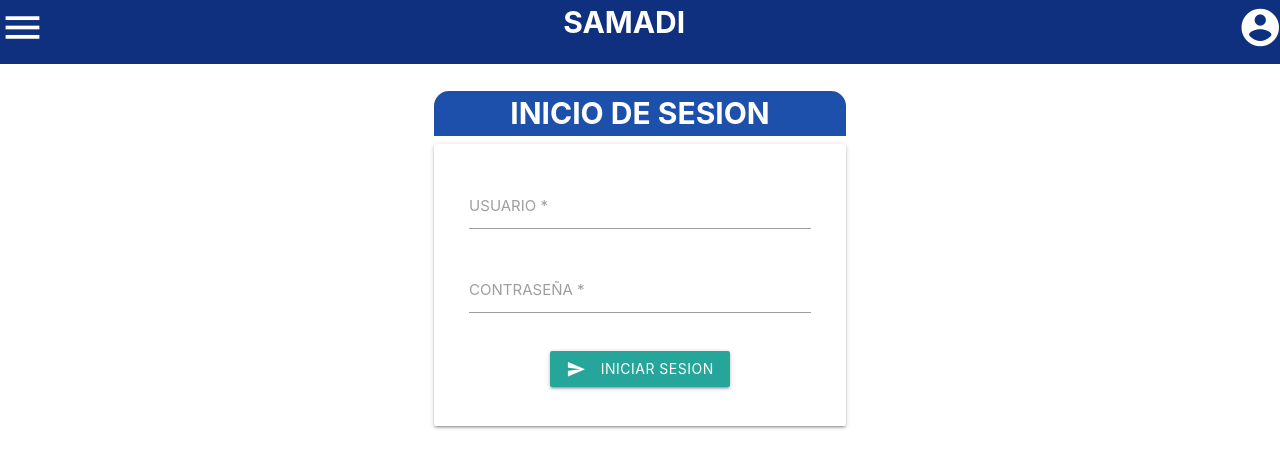
After one commit to jszambranor/SAMADI, a PHP site: page /login.php in a window 1280 px wide. The commit adds this page. Shown: the top 475 px of the page. Run offline with PHP 8.4, Linux system fonts and the light colour scheme; data that the repository does not hold is empty.

Commit message:
ESTRUCTURA DEL LOGIN

```diff
--- a/css/admin.css
+++ b/css/admin.css
@@ -99,6 +99,18 @@
   border-radius: 15px 15px 0px 0px;
 }
 
+.tittle-login {
+  width: 100%;
+  background-color: #1D50AA;
+  height: 30%;
+  font-size: 2rem;
+  text-align: center;
+  color: white;
+  font-weight: bold;
+  border-radius: 15px 15px 0px 0px;
+}
+
+
 #row {
   margin-top: 1%;
   border-right: 1px solid #D5DBDB;
@@ -124,4 +136,5 @@
     padding-left: 73%;
     color: white;
   }
+
 }
--- /dev/null
+++ b/login.php
@@ -0,0 +1,80 @@
+<?php
+$user = $_POST['user'];
+$password = $_POST['password'];
+require_once './conexion/ClassConexion.php';
+require_once './model/ClassModelConsultas.php';
+require_once './estruct/header.php';
+/*if (!isset($_SESSION['user'])) {
+  header('location: ../../');
+}else{
+  $_SESSION['user'];
+  $_SESSION['type_user'];
+  $sidenav = new Estruct();
+  $get_Sidenav = $sidenav->get_SideNavAdmin($_SESSION['user']);
+}*/
+$cedula = '0992181293';
+$sidenav = new Estruct();
+$get_Sidenav = $sidenav->get_SideNavAdmin($cedula);
+ ?>
+
+<!DOCTYPE html>
+<html lang="es-ES" dir="ltr">
+  <head>
+    <meta charset="utf-8">
+    <link href="https://fonts.googleapis.com/icon?family=Material+Icons" rel="stylesheet">
+    <link rel="stylesheet" href="https://cdnjs.cloudflare.com/ajax/libs/materialize/1.0.0/css/materialize.min.css">
+    <link rel="stylesheet" href="./css/admin.css">
+    <title>Inicio-ADMINISTRADOR</title>
+  </head>
+  <body>
+    <header>
+      <?php echo $get_Sidenav;  ?>
+    </header>
+
+    <main>
+      <center>
+      <div class="section container">
+          <div id="row1" class="row">
+            <div class="header">
+              <div class="tittle-login">
+                <span>INICIO DE SESION</span>
+              </div>
+            </div>
+              <form class="col s12" method="POST" action="./login.php">
+                  <div class="row card-panel">
+                      <div class="input-field col s12">
+                          <input required="true"  id="user" name="user" type="text" class="validate" onkeyup="Mayus(this);" onkeypress="return soloNumeros(event)">
+                          <label id="select-input" for="user">USUARIO * </label>
+                      </div>
+                      <div class="input-field col s12">
+                          <input required="true" id="password" name="password" type="text" class="validate" onkeyup="Mayus(this);" onkeypress="return soloLetras(event)">
+                          <label id="select-input" for="password">CONTRASEÑA *</label>
+                      </div>
+
+                    <center>
+                      <div class="input-field col s12">
+                          <button class="btn waves-effect waves-light" type="submit" name="action" id="btn">INICIAR SESION
+                              <i class="material-icons left">send</i>
+                          </button>
+                      </div>
+                    </center>
+                  </div>
+              </form>
+          </div>
+        </div>
+      </center>
+    </main>
+
+
+    <style media="screen">
+    #inicio{
+      background-color: #D6EAF8;
+      border-radius: 0px 50px 50px 0px;
+      width: 90%;
+    }
+    </style>
+    <script type="text/javascript" src="https://code.jquery.com/jquery-3.4.1.js"></script>
+    <script src="https://cdnjs.cloudflare.com/ajax/libs/materialize/1.0.0/js/materialize.min.js"></script>
+    <script type="text/javascript" src="./js/init.js"></script>
+  </body>
+</html>
```
Also changed, not shown: controller/ClassControllerLogin.php (added), model/ClassModelLogin.php (added).
